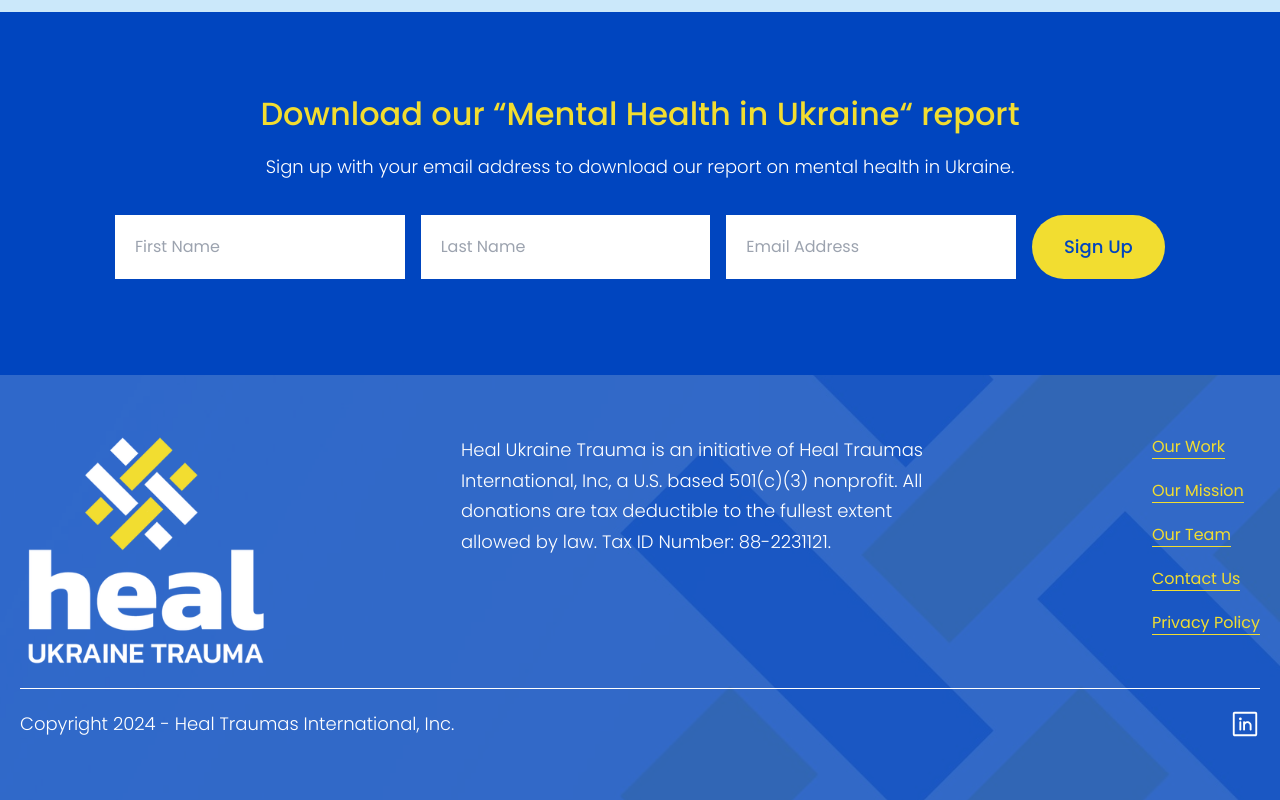
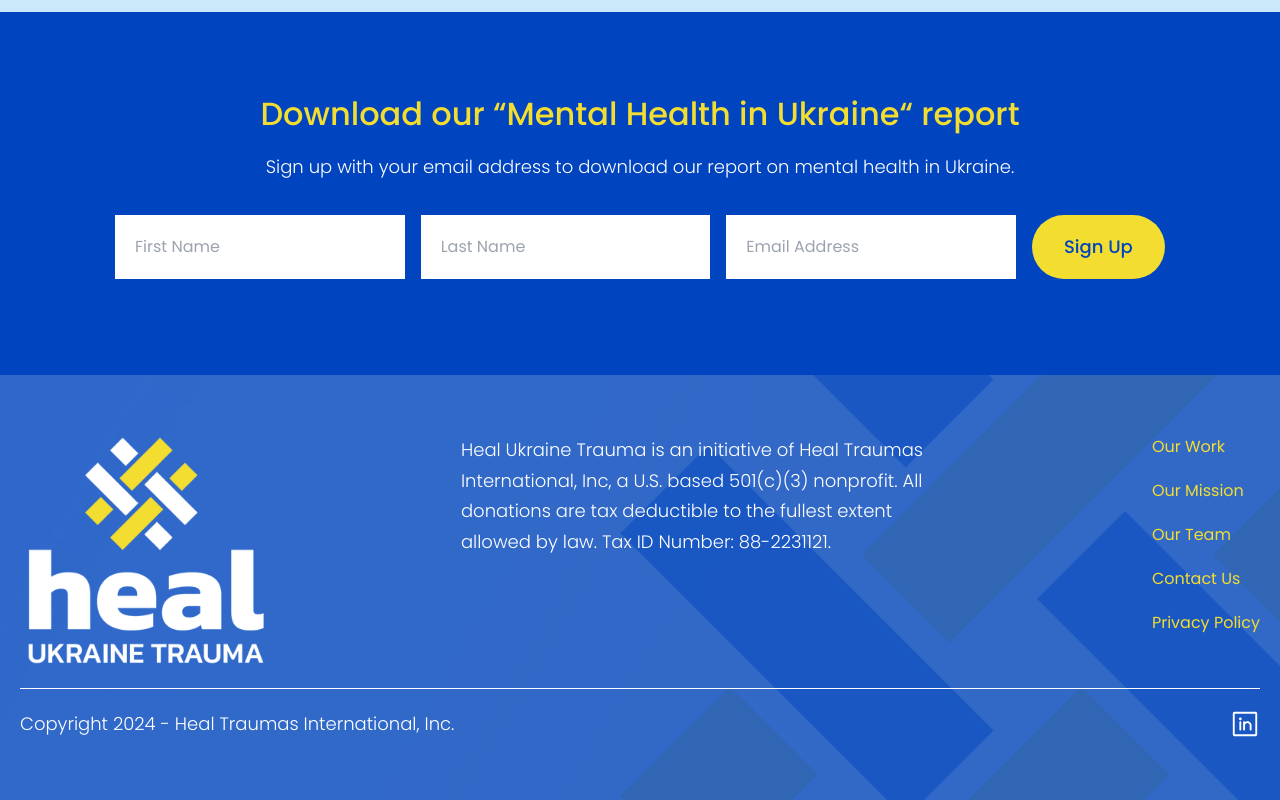
Before and after one commit to Roovin/healtraumas-next, a Next.js app: page / in a window 1280 px wide. Shown: the part 2155-2955 px from the top of the page. Built offline with nearby package versions, Linux system fonts and the light colour scheme.

Commit message:
update team with slider

```diff
--- a/components/footer/Footer.jsx
+++ b/components/footer/Footer.jsx
@@ -32,22 +32,22 @@
                 <p className='text-white'>Heal Ukraine Trauma is an initiative of Heal Traumas International, Inc, a U.S. based 501(c)(3) nonprofit. All donations are tax deductible to the fullest extent allowed by law. Tax ID Number: 88-2231121.</p>
               </div>
             </div>
-            <div className="linksWrap md:w-full md:mt-[40px] ">
+            <div className={`${Style.linksWrap} linksWrap md:w-full md:mt-[40px] `}>
               <ul>
                 <li className='mb-[20px]'>
-                  <Link href="/our-work" className='text-yellow border-b-[1px] border-yellow'>Our Work</Link>
+                  <Link href="/our-work" className='text-yellow pb-[5px]'>Our Work</Link>
                 </li>
                 <li className='mb-[20px]'>
-                  <Link href="/our-mission" className='text-yellow border-b-[1px] border-yellow'>Our Mission</Link>
+                  <Link href="/our-mission" className='text-yellow pb-[5px]'>Our Mission</Link>
                 </li>
                 <li className='mb-[20px]'>
-                  <Link href="/our-team" className='text-yellow border-b-[1px] border-yellow'>Our Team</Link>
+                  <Link href="/our-team" className='text-yellow pb-[5px]'>Our Team</Link>
                 </li>
                 <li className='mb-[20px]'>
-                  <Link href="/contact-us" className='text-yellow border-b-[1px] border-yellow'>Contact Us</Link>
+                  <Link href="/contact-us" className='text-yellow pb-[5px]'>Contact Us</Link>
                 </li>
                 <li className='mb-[20px]'>
-                  <Link href="/privacy-policy" className='text-yellow border-b-[1px] border-yellow'>Privacy Policy</Link>
+                  <Link href="/privacy-policy" className='text-yellow pb-[5px]'>Privacy Policy</Link>
                 </li>
               </ul>
             </div>
--- a/styles/footer/footer.module.css
+++ b/styles/footer/footer.module.css
@@ -26,3 +26,19 @@
         width: 100%;
     }
 }
+footer .footer .linksWrap ul li a{
+    position: relative;
+}
+footer .footer .linksWrap ul li a::before {
+    content: '';
+    position: absolute;
+    bottom: 0;
+    left: 0;
+    width: 0;
+    border: solid 1px transparent;
+    transition: all 0.3s ease-in-out;
+}
+footer .footer .linksWrap ul li a:hover::before {
+    width: 100%;
+    border: solid 1px #f2dd30;
+}
```
